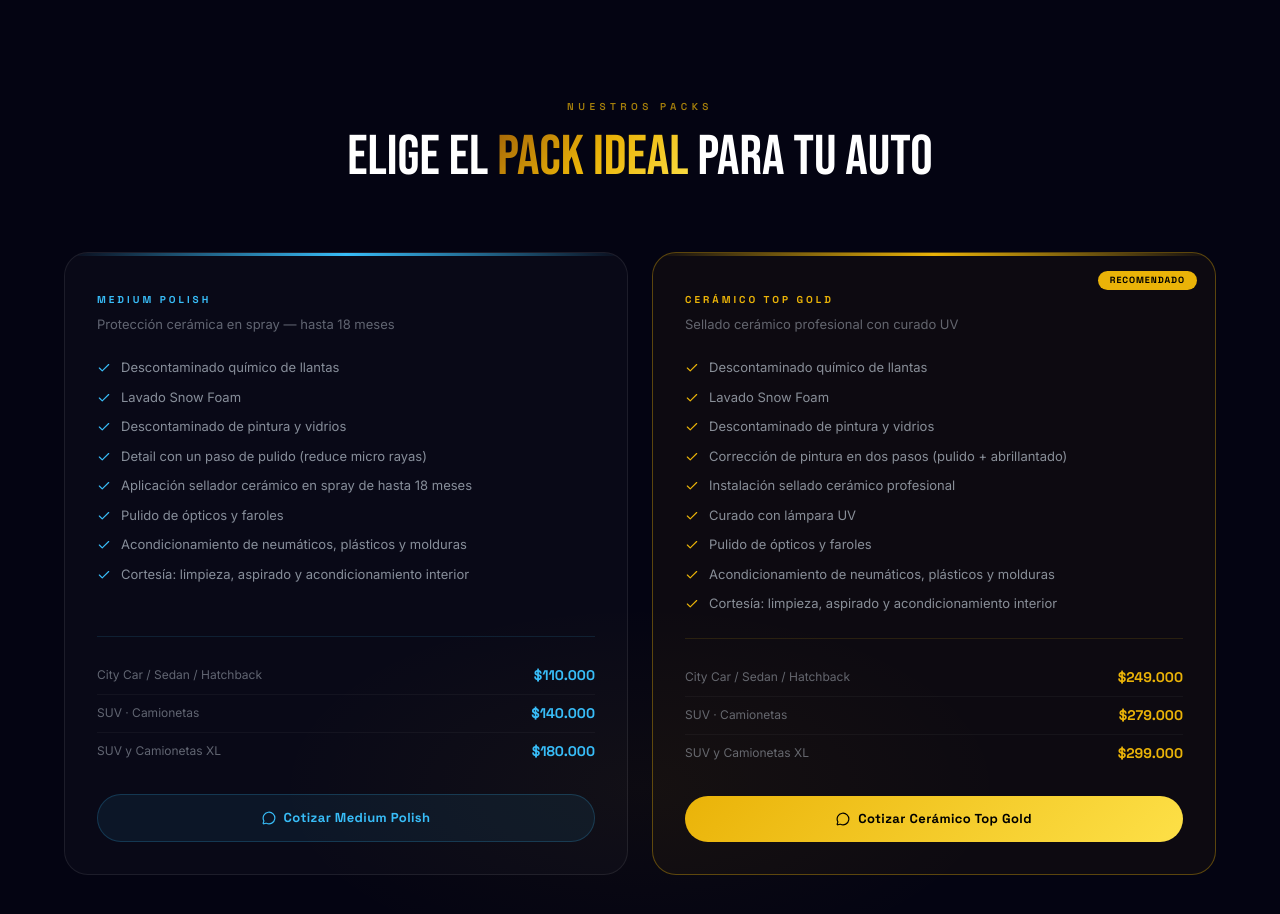
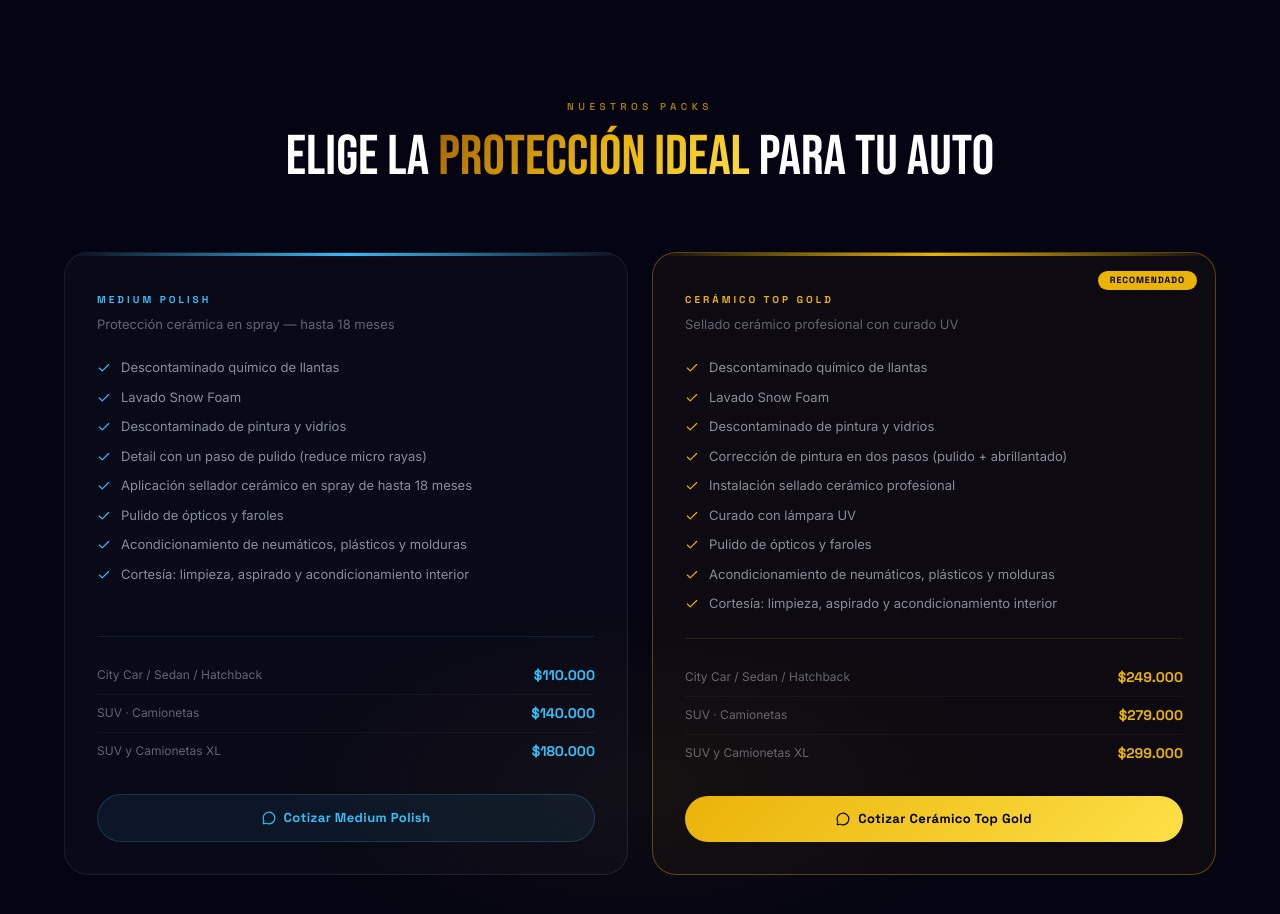
Before and after one commit to gersonfabianparra-jpg/CLEANSCHILE, a Next.js app: page /sellado-ceramico in a window 1280 px wide. Shown: the part 860-1774 px from the top of the page. Built offline with nearby package versions, Linux system fonts and the light colour scheme; no server answers; the database is empty.

Commit message:
fix: "Pack ideal" → "Protección Ideal" en título de packs
Corrige también el artículo ("el" → "la") para concordar con
"protección".

Co-Authored-By: Claude Sonnet 5 <noreply@anthropic.com>

```diff
--- a/src/app/sellado-ceramico/page.tsx
+++ b/src/app/sellado-ceramico/page.tsx
@@ -584,9 +584,9 @@ export default function SelladoCeramicoPage() {
             <div style={{ textAlign: "center", marginBottom: "4rem" }}>
               <SectionLabel text="Nuestros packs" color="rgba(234,179,8,0.7)" />
               <h2 style={{ fontFamily: "var(--font-bebas)", fontSize: "clamp(2rem,4.5vw,3.5rem)", color: "#fff", margin: 0, lineHeight: 1.05 }}>
-                Elige el{" "}
+                Elige la{" "}
                 <span style={{ background: "linear-gradient(135deg, #A16207, #EAB308, #FDE047)", WebkitBackgroundClip: "text", WebkitTextFillColor: "transparent", backgroundClip: "text" }}>
-                  Pack ideal
+                  PROTECCIÓN IDEAL
                 </span>{" "}
                 para tu auto
               </h2>
```
